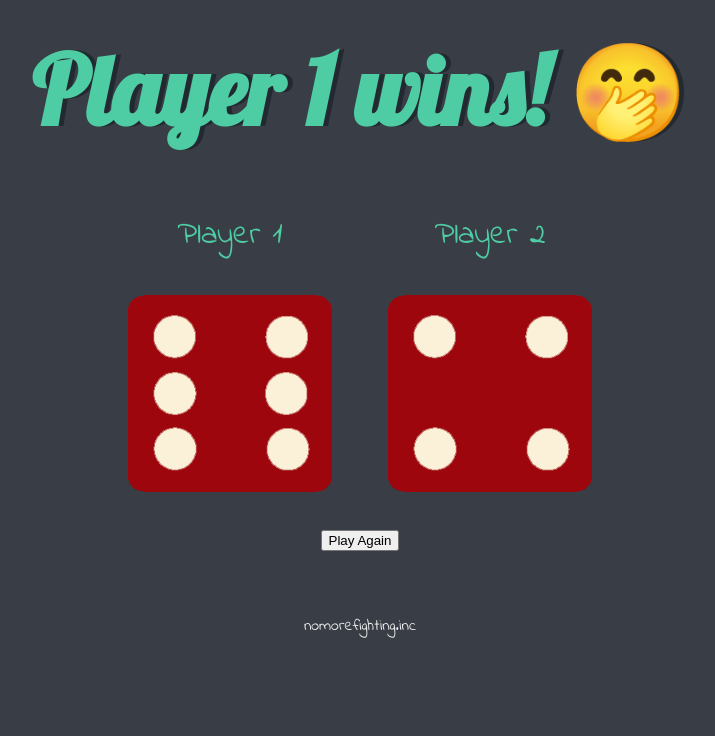
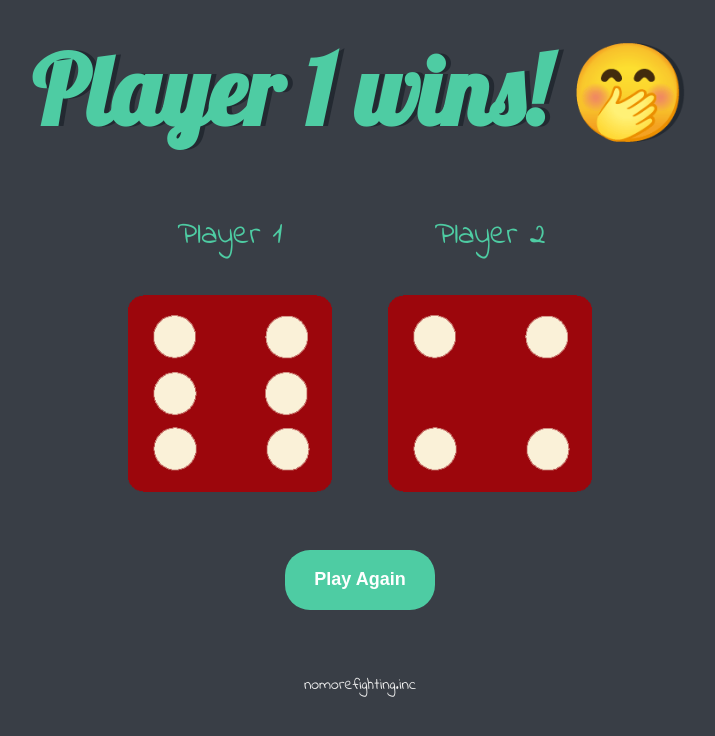
Before and after one commit to Code70x7/Dicegame, a plain HTML site: page index.html in a window 1280 px wide. Shown: the whole page, without its empty margins (280-995 px from the left). Drawn offline with Linux system fonts and the light colour scheme.

Commit message:
added button color

```diff
--- a/index.html
+++ b/index.html
@@ -23,10 +23,11 @@
       <p>Player 2</p>
       <img class="img2" src="images/dice5.png">
     </div>
+    <div class="button"> <button type=" submit" onClick="refreshPage()">Play Again</button>
+    </div>
+  </div>
 
-  </div>
-  <div class="button"> <button type=" submit" onClick="refreshPage()">Play Again</button>
-  </div>
+
   <script src="index.js"></script>
 </body>
 
--- a/styles.css
+++ b/styles.css
@@ -1,5 +1,5 @@
 .container {
-  width: 70%;
+  width: 100%;
   margin: auto;
   text-align: center;
 }
@@ -39,7 +39,23 @@ footer {
   font-family: 'Indie Flower', cursive;
 
 }
-.button {
-  text-align: center;
-  margin-top: 30px;
+.button button{
+  margin-top: 50px;
+  width: 150px;
+  height: 60px;
+  border-radius: 25px;
+  background-color: #4ECCA3;
+  color: #ffffff;
+  font-size: 18px;
+  font-weight: bold;
+  border: none;
+  cursor: pointer;
 }
+
+.button button:hover {
+  background-color: #8f8283;
+}
+
+.button button:active {
+  background-color: #89b1a4;
+}
```
